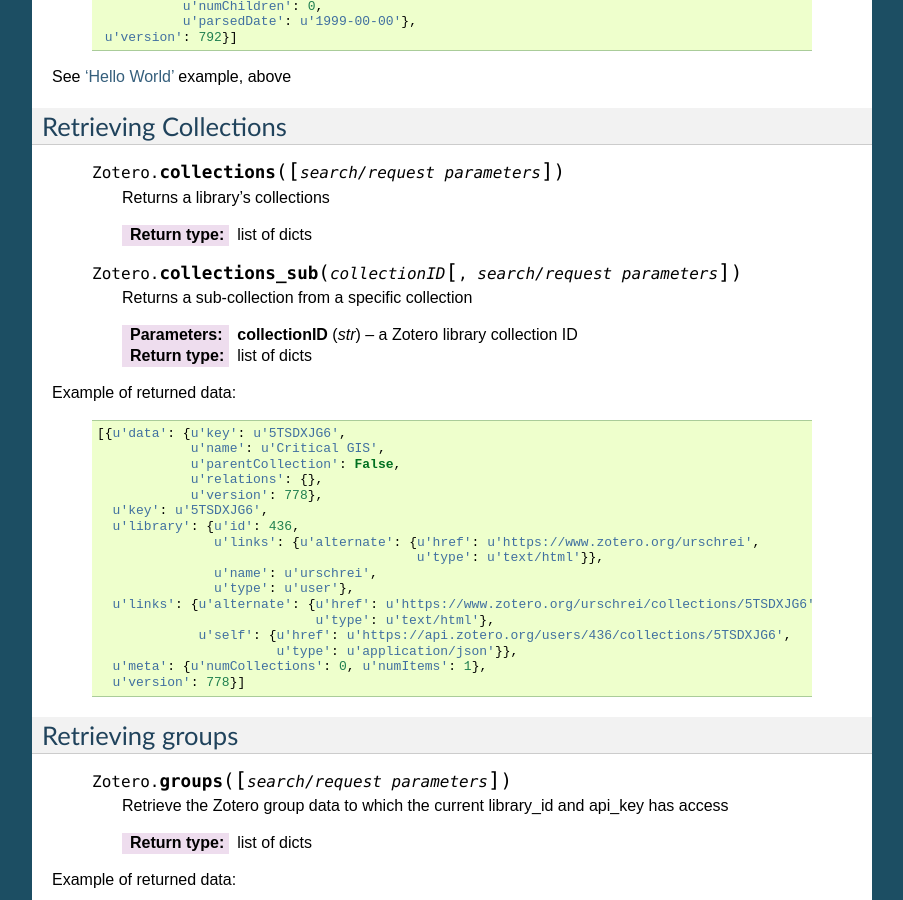
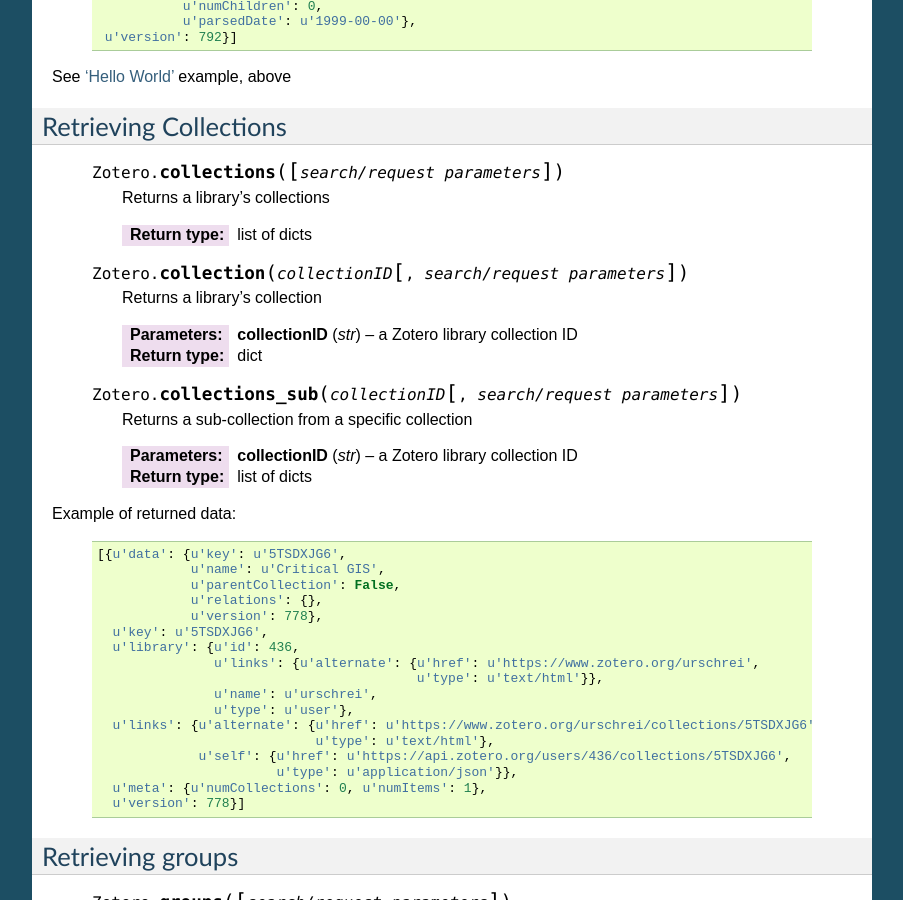
Before and after one commit to urschrei/pyzotero, a Sphinx documentation site: the page built from doc/index.rst, in a window 1280 px wide and 900 px high, scrolled down 3917 px. Shown: the whole window, without its empty margins (198-1101 px from the left). Built offline with Sphinx 7.4.7, drawn with Linux system fonts in a browser that asks for light colours; the version number could not be read and is left out.

Commit message:
Adds collection method documentation

```diff
--- a/doc/index.rst
+++ b/doc/index.rst
@@ -260,6 +260,13 @@
         Returns a library's collections
 
         :rtype: list of dicts
+
+    .. py:method:: Zotero.collection(collectionID[, search/request parameters])
+
+        Returns a library's collection
+
+        :param str collectionID: a Zotero library collection ID
+        :rtype: dict
 
     .. py:method:: Zotero.collections_sub(collectionID[, search/request parameters])
 
```
